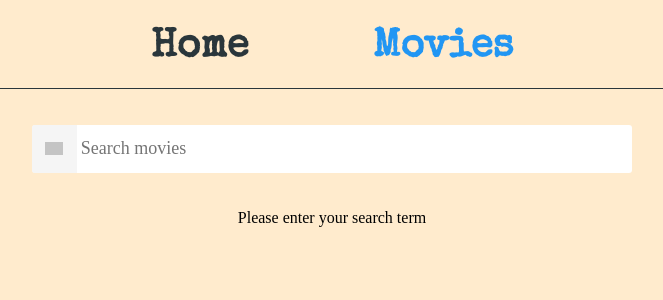
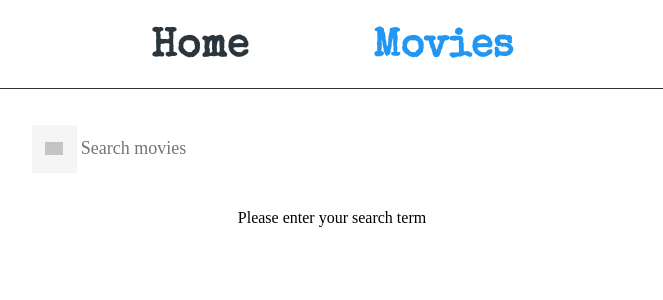
Before and after one commit to AlexandrSybirko/goit-react-hw-04-movies, a React (Create React App) app: page /movies in a window 1280 px wide. Shown: the top 300 px of the page, without its empty margins (308-971 px from the left). Built offline with nearby package versions, Linux system fonts and the light colour scheme; grey boxes are pictures that could not be loaded.

Commit message:
Добавляет асинхронную загрузку

```diff
--- a/src/App.js
+++ b/src/App.js
@@ -1,16 +1,28 @@
+import { lazy, Suspense } from 'react';
 import { Switch, Route } from 'react-router-dom';
 import AppBar from './components/AppBar/AppBar';
 import Container from './components/Container/Container';
-import HomePage from './views/HomePage/HomePage';
-import MoviesPage from './views/MoviesPage/MoviesPage';
-import MovieDetailsPage from './views/MovieDetailsPage/MovieDetailsPage';
+import FilmLoaderView from './views/FilmLoaderView/FilmLoaderView'
+// import HomePage from './views/HomePage/HomePage';
+// import MoviesPage from './views/MoviesPage/MoviesPage';
+// import MovieDetailsPage from './views/MovieDetailsPage/MovieDetailsPage';
+
+const HomePage = lazy(() =>
+  import('./views/HomePage/HomePage' /* webpackChunkName: "HomePage" */),
+);
+const MoviesPage = lazy(() =>
+  import('./views/MoviesPage/MoviesPage' /* webpackChunkName: "MoviesPage" */),
+);
+const MovieDetailsPage = lazy(() =>
+  import('./views/MovieDetailsPage/MovieDetailsPage' /* webpackChunkName: "MovieDetailsPage" */),
+);
 
 export default function App() {
   return (
 
      <Container>
       <AppBar />
-
+<Suspense fallback={<FilmLoaderView />}>
       <Switch>
         <Route path="/" exact>
           <HomePage />
@@ -26,6 +38,7 @@ export default function App() {
 
 
       </Switch>
+      </Suspense>
 
       </Container>
 
--- a/src/views/HomePage/HomePage.module.css
+++ b/src/views/HomePage/HomePage.module.css
@@ -1,5 +1,5 @@
 body {
-  background-color: blanchedalmond;
+  background-color: rgb(218, 218, 218);
 }
 
 .title {
@@ -28,7 +28,7 @@ body {
 }
 
 .item:hover {
-  transform: rotate(360deg);
+  transform: scale(1.2);
   box-shadow: 0 2px 4px rgba(49, 83, 236, 0.548);
 }
 
```
Also changed, not shown: src/views/MoviesInfo/MoviesInfo.js (+4 -3 lines).
